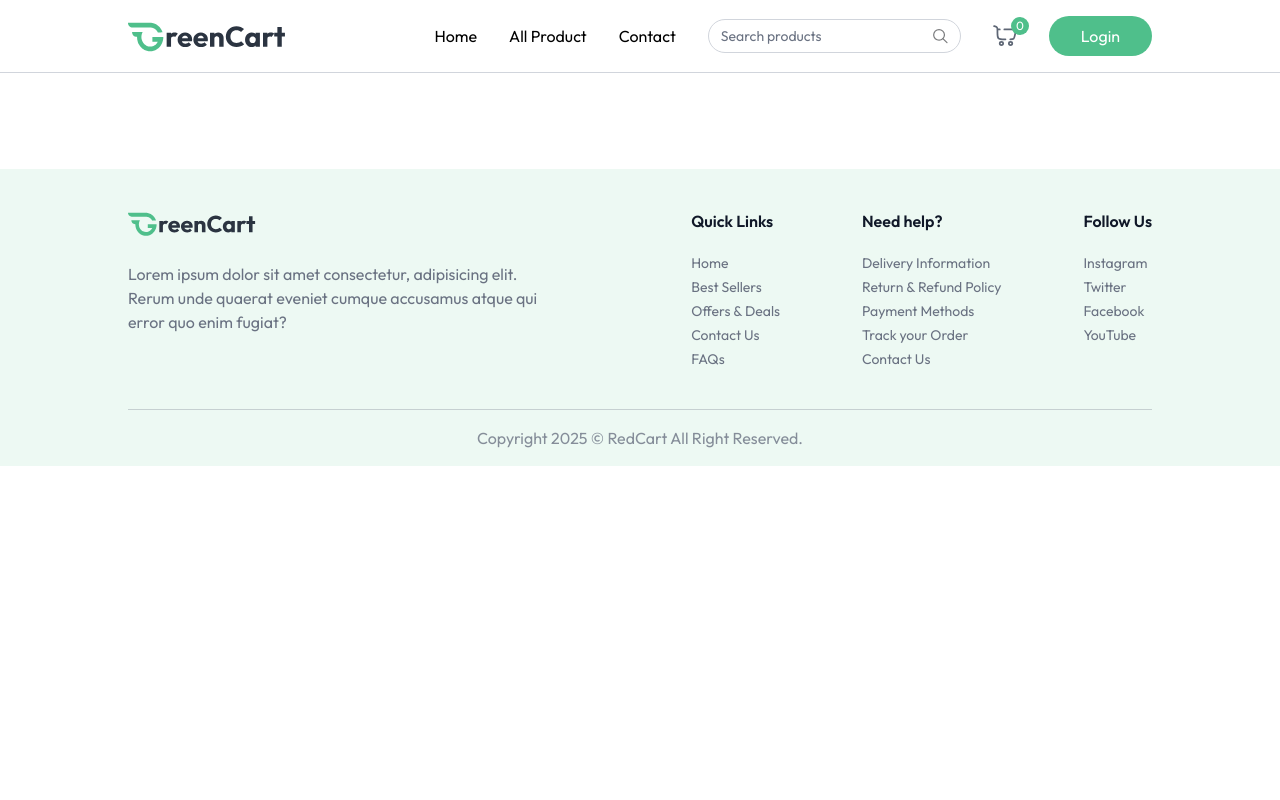
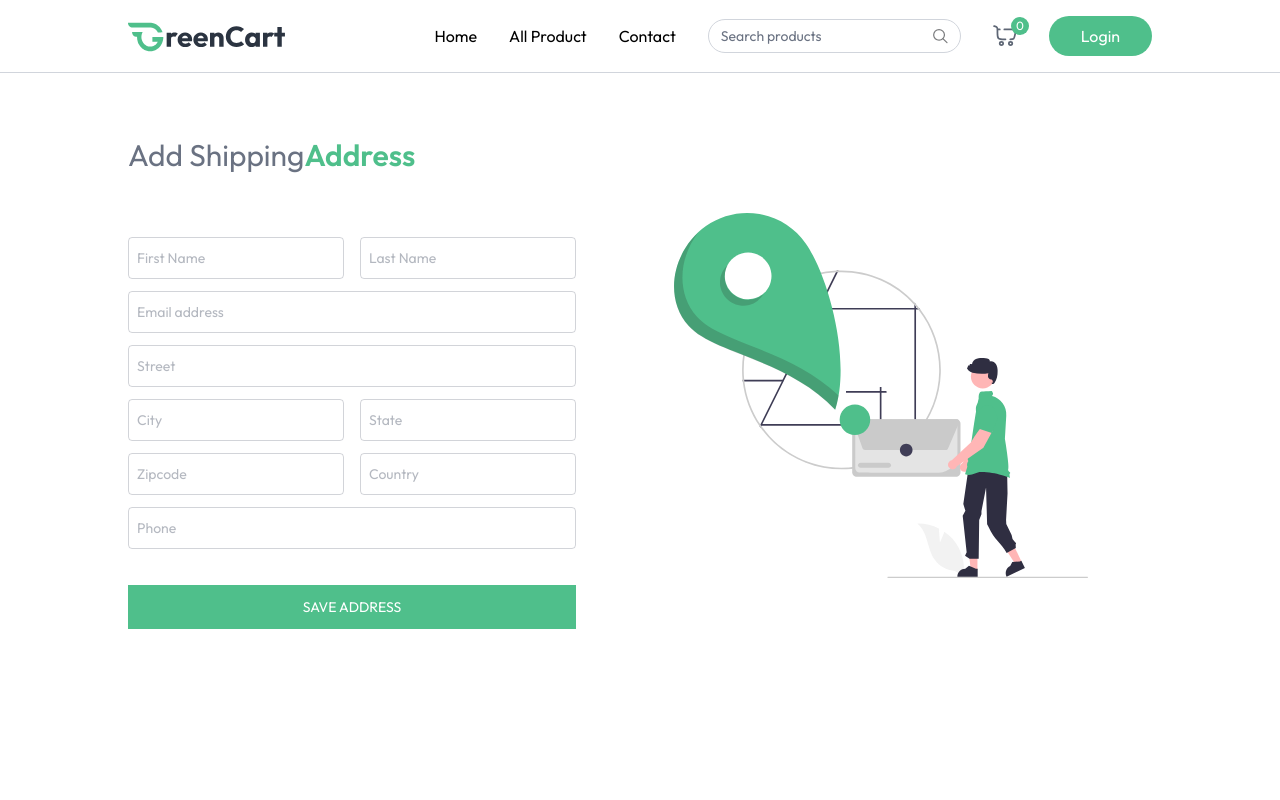
Before and after one commit to rohit-cpp/Mern-Stack-Food-App, a React (Vite) app in the folder client/: page /add-address in a window 1280 px wide. Shown: the top 800 px of the page. Built offline with nearby package versions, Linux system fonts and the light colour scheme.

Commit message:
add Address page done

```diff
--- a/client/src/App.jsx
+++ b/client/src/App.jsx
@@ -7,10 +7,10 @@ import Footer from "./components/Footer";
 import { useAppContext } from "./context/AppContext";
 import Login from "./components/Login";
 import AllProducts from "./pages/AllProducts";
-
 import ProductCategory from "./pages/ProductCategory";
 import ProductDetails from "./pages/ProductDetails";
 import Cart from "./pages/Cart";
+import AddAddress from "./pages/AddAddress";
 
 const App = () => {
   const isSellerPath = useLocation().pathname.includes("seller");
@@ -29,6 +29,7 @@ const App = () => {
           <Route path="/products/:category" element={<ProductCategory />} />
           <Route path="/products/:category/:id" element={<ProductDetails />} />
           <Route path="/cart" element={<Cart />} />
+          <Route path="/add-address" element={<AddAddress />} />
         </Routes>
       </div>
       <div>{!isSellerPath && <Footer />}</div>
--- /dev/null
+++ b/client/src/pages/AddAddress.jsx
@@ -0,0 +1,132 @@
+import React, { useState } from "react";
+import { assets } from "../assets/assets";
+const InputField = ({ type, placeholder, name, handleChange, address }) => (
+  <input
+    className="w-full px-2 py-2.5 border border-gray-500/30 rounded outline-none text-gray-500 focus:border-primary transition"
+    type="text"
+    placeholder={placeholder}
+    name={name}
+    value={address[name]}
+    required
+  />
+);
+
+const AddAddress = () => {
+  const [address, setAddress] = useState({
+    firstName: "",
+    lastName: "",
+    email: "",
+    street: "",
+    city: "",
+    state: "",
+    zipcode: "",
+    country: "",
+    phone: "",
+  });
+
+  const handleChange = (e) => {
+    const { name, value } = e.target;
+    setAddress((prevAddress) => ({
+      ...prevAddress,
+      [name]: value,
+    }));
+  };
+  const onSubmitHandler = async (e) => {
+    e.preventDefault();
+  };
+
+  return (
+    <div className="mt-16 pb-16">
+      <p className="text-2xl md:text-3xl text-gray-500">
+        Add Shipping
+        <span className="font-semibold text-primary">Address</span>
+      </p>
+      <div className="flex flex-col-reverse md:flex-row justify-between mt-10">
+        <div className="flex-1 max-w-md">
+          <form onSubmit={onSubmitHandler} className="space-y-3 mt-6 text-sm">
+            <div className="grid grid-cols-2 gap-4">
+              <InputField
+                handleChange={handleChange}
+                address={address}
+                name="firstName"
+                type="text"
+                placeholder="First Name"
+              />
+              <InputField
+                handleChange={handleChange}
+                address={address}
+                name="LastName"
+                type="text"
+                placeholder="Last Name"
+              />
+            </div>
+            <InputField
+              handleChange={handleChange}
+              address={address}
+              name="email"
+              type="email"
+              placeholder="Email address"
+            />
+            <InputField
+              handleChange={handleChange}
+              address={address}
+              name="street"
+              type="text"
+              placeholder="Street"
+            />
+
+            <div className="grid grid-cols-2 gap-4">
+              <InputField
+                handleChange={handleChange}
+                address={address}
+                name="city"
+                type="text"
+                placeholder="City"
+              />
+              <InputField
+                handleChange={handleChange}
+                address={address}
+                name="state"
+                type="text"
+                placeholder="State"
+              />
+            </div>
+            <div className="grid grid-cols-2 gap-4">
+              <InputField
+                handleChange={handleChange}
+                address={address}
+                name="zipcode"
+                type="number"
+                placeholder="Zipcode"
+              />
+              <InputField
+                handleChange={handleChange}
+                address={address}
+                name="country"
+                type="text"
+                placeholder="Country"
+              />
+            </div>
+            <InputField
+              handleChange={handleChange}
+              address={address}
+              name="phone"
+              type="text"
+              placeholder="Phone"
+            />
+            <button className="w-full mt-6 bg-primary text-white py-3 hover:bg-primary-dull transition cursor-pointer uppercase">
+              Save address
+            </button>
+          </form>
+        </div>
+        <img
+          className="md:mr-16 mb-16 md:mt-0"
+          src={assets.add_address_iamge}
+          alt="Add Address"
+        />
+      </div>
+    </div>
+  );
+};
+
+export default AddAddress;
--- a/client/src/pages/Cart.jsx
+++ b/client/src/pages/Cart.jsx
@@ -195,7 +195,6 @@ const Cart = () => {
               {currency}
               {getCartAmount()}
             </span>
-            <span>$20</span>
           </p>
           <p className="flex justify-between">
             <span>Shipping Fee</span>
```
